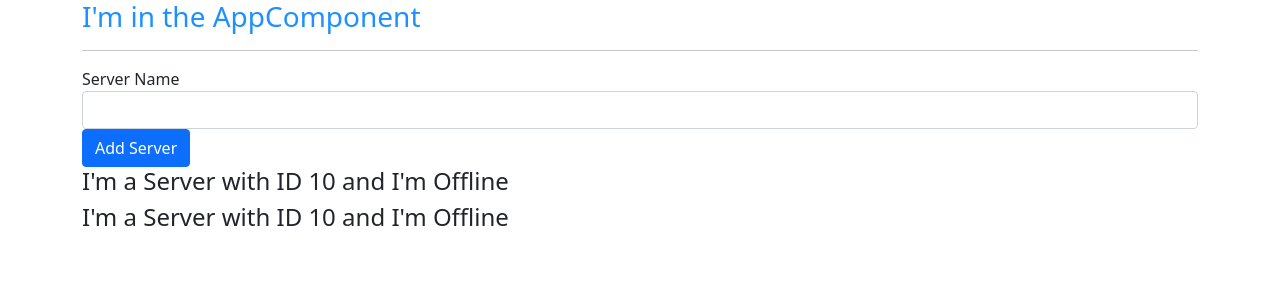
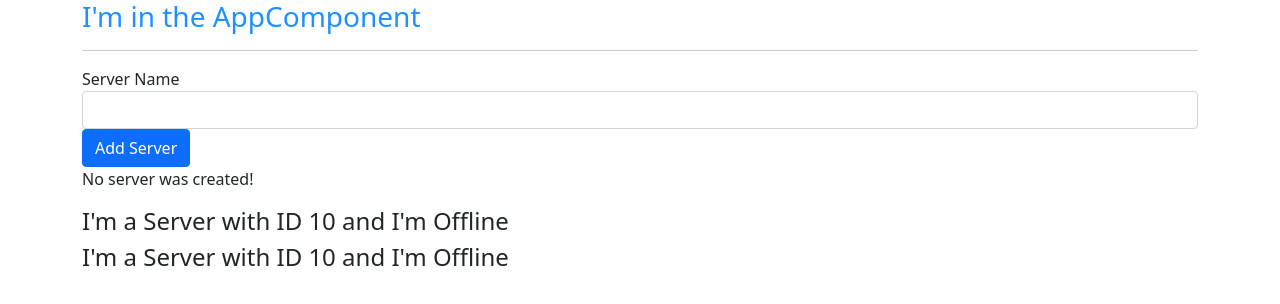
Before and after one commit to Sparker0i/AngularTest, an Angular app: page / in a window 1280 px wide. Shown: the top 304 px of the page. Built offline with nearby package versions, Linux system fonts and the light colour scheme.

Commit message:
Else condition for ngIf directive

```diff
--- a/src/app/servers/servers.component.html
+++ b/src/app/servers/servers.component.html
@@ -14,6 +14,9 @@
     class="btn btn-primary"
     [disabled]="!allowNewServer"
     (click)="onCreateServer()">Add Server</button>
-<p *ngIf="serverCreated">{{ serverCreationStatus }}</p>
+<p *ngIf="serverCreated; else noServer">{{ serverCreationStatus }}</p>
+<ng-template #noServer>
+    <p>No server was created!</p>
+</ng-template>
 <app-server></app-server>
 <app-server></app-server>
```
